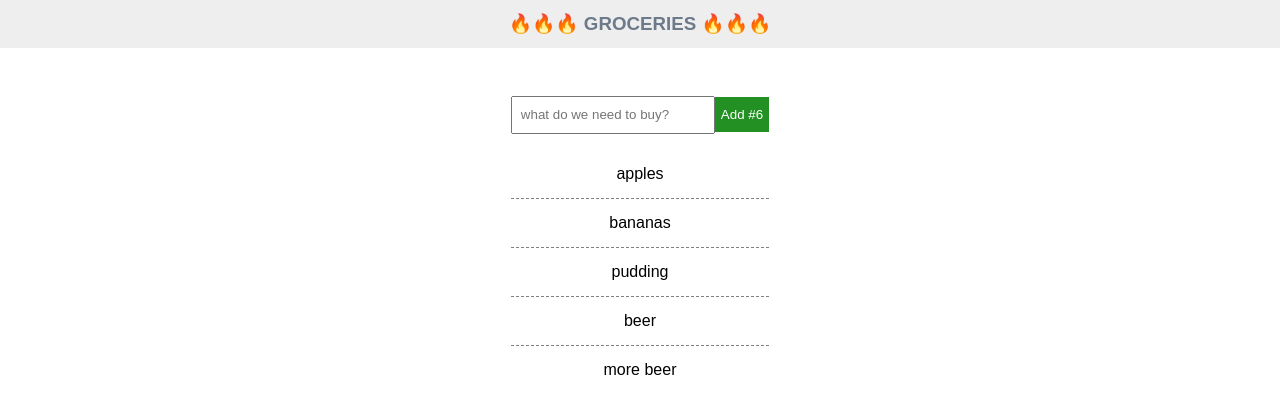
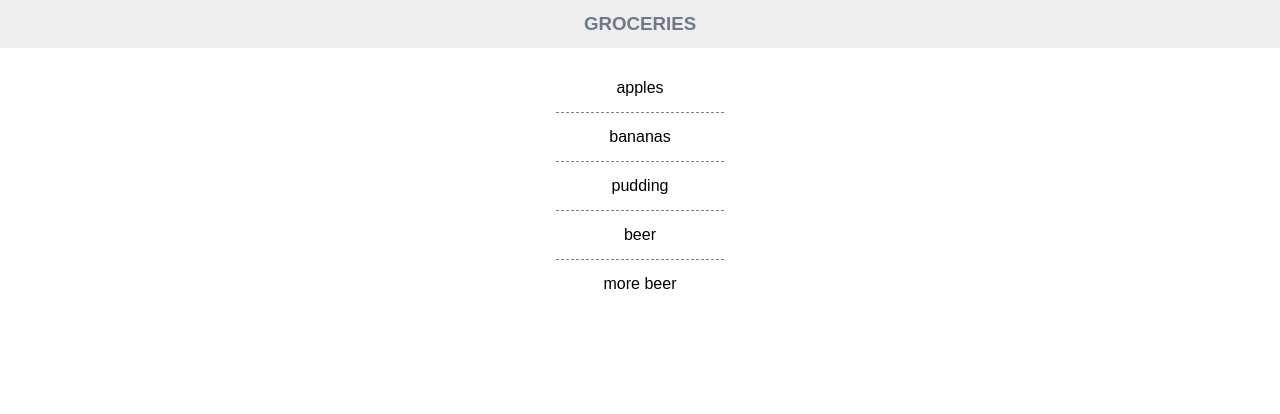
Before and after one commit to sjbuysse/todo-app-jworks, a React (Create React App) app in the folder boodschappenlijstje/: page / in a window 1280 px wide. Shown: the top 414 px of the page. Built offline with nearby package versions, Linux system fonts and the light colour scheme.

Commit message:
create grocerylist component and pass through state

```diff
--- a/boodschappenlijstje/src/App.css
+++ b/boodschappenlijstje/src/App.css
@@ -1,7 +1,7 @@
-.app-wrapper {
+.center-container {
   display: flex;
-  flex-direction: column;
-  align-items: center; }
+  justify-content: center;
+  flex-wrap: wrap; }
 
 .title {
   text-align: center;
@@ -24,24 +24,4 @@ ul {
   .list-item span {
     padding-left: 1rem; }
 
-.grocery-form > * {
-  line-height: 2rem; }
-
-.grocery-input {
-  width: 190px;
-  margin: 3rem 0 1rem;
-  padding-left: 0.5rem; }
-
-button {
-  border: 0;
-  padding-top: 2px;
-  color: white;
-  text-align: center;
-  text-decoration: none;
-  display: inline-block; }
-  button.green {
-    background-color: #229022; }
-  button.red {
-    background-color: tomato; }
-
 /*# sourceMappingURL=App.css.map */
--- a/boodschappenlijstje/src/App.js
+++ b/boodschappenlijstje/src/App.js
@@ -1,36 +1,24 @@
 import React, { Component } from 'react';
 import './App.css';
 import GroceryList from "./GroceryList";
-import CreateGrocery from "./CreateGrocery";
 
 class App extends Component {
     constructor(props) {
         super(props);
         this.state = {items: [
             {id: 1, text: 'apples'},
-            {id: 2, text: 'bananas'},
-            {id: 3, text: 'pudding'},
-            {id: 4, text: 'beer'},
-            {id: 5, text: 'more beer'},
+            {id: 1, text: 'bananas'},
+            {id: 1, text: 'pudding'},
+            {id: 1, text: 'beer'},
+            {id: 1, text: 'more beer'},
         ]};
-    }
-
-    handleSubmit = (value) => {
-        const newItem = {
-            text: value,
-            id: Date.now()
-        };
-        this.setState(prevState => ({
-            items: prevState.items.concat(newItem),
-        }));
     }
 
     render() {
         return (
-            <div className="app-wrapper">
-                <h3 className="title">🔥🔥🔥     GROCERIES     🔥🔥🔥</h3>
-                <div>
-                    <CreateGrocery handleSubmit={this.handleSubmit} numberOfItems={this.state.items.length}/>
+            <div>
+                <h3 className="title">GROCERIES</h3>
+                <div className="center-container">
                     <GroceryList items={this.state.items}/>
                 </div>
             </div>
--- a/boodschappenlijstje/src/App.scss
+++ b/boodschappenlijstje/src/App.scss
@@ -1,7 +1,7 @@
-.app-wrapper {
+.center-container {
   display: flex;
-  flex-direction: column;
-  align-items: center;
+  justify-content: center;
+  flex-wrap: wrap;
 }
 
 .title {
@@ -29,28 +29,3 @@ ul {
     padding-left: 1rem;
   }
 }
-
-.grocery-form > * {
-  line-height: 2rem;
-}
-
-.grocery-input {
-  width: 190px;
-  margin: 3rem 0 1rem;
-  padding-left: 0.5rem;
-}
-
-button {
-  border: 0;
-  padding-top: 2px;
-  color: white;
-  text-align: center;
-  text-decoration: none;
-  display: inline-block;
-  &.green {
-    background-color: #229022;
-  }
-  &.red {
-    background-color: tomato;
-  }
-}
```
Also changed, not shown: 1 other file (tests, documents, lock files or other folders).
